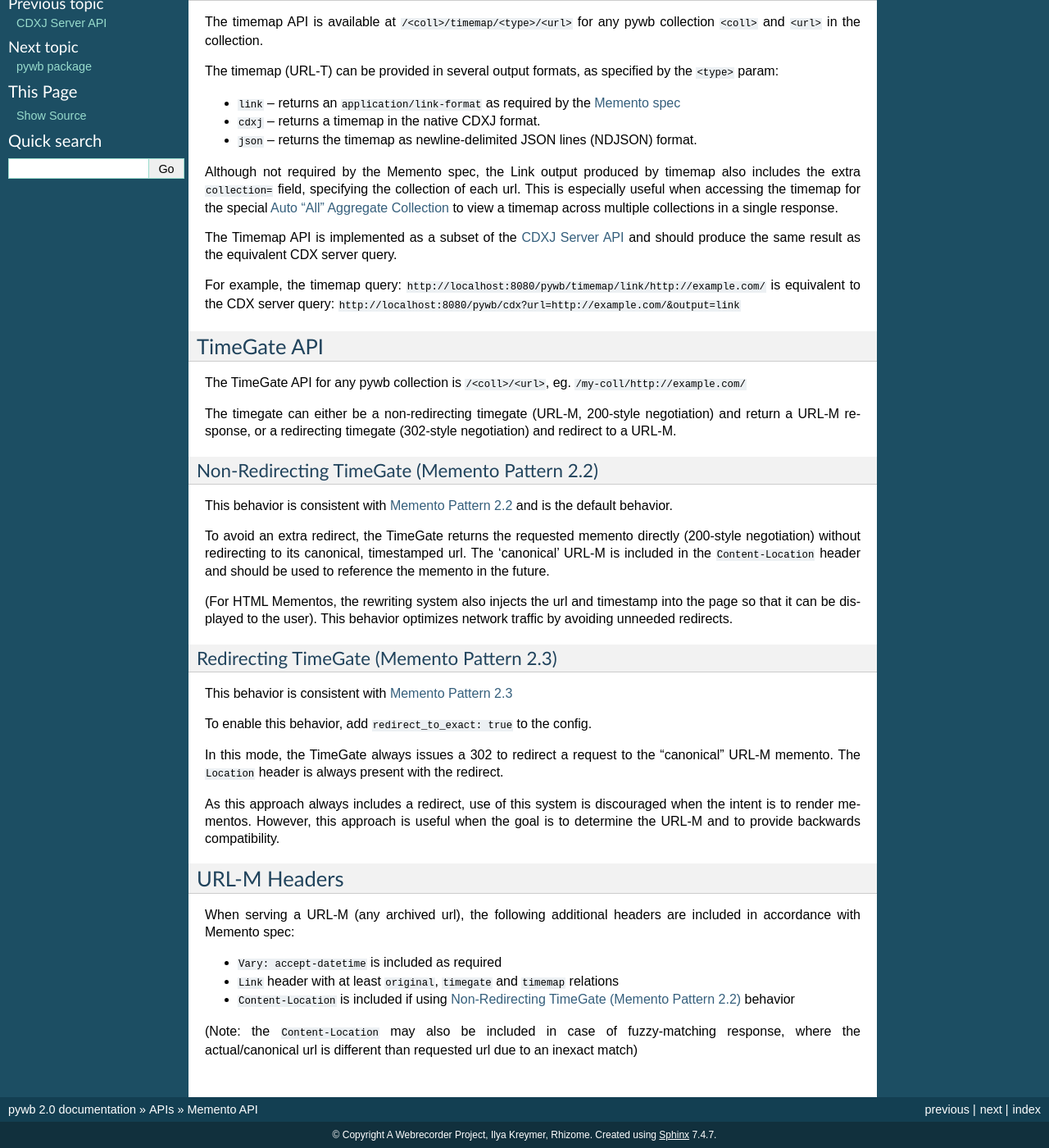
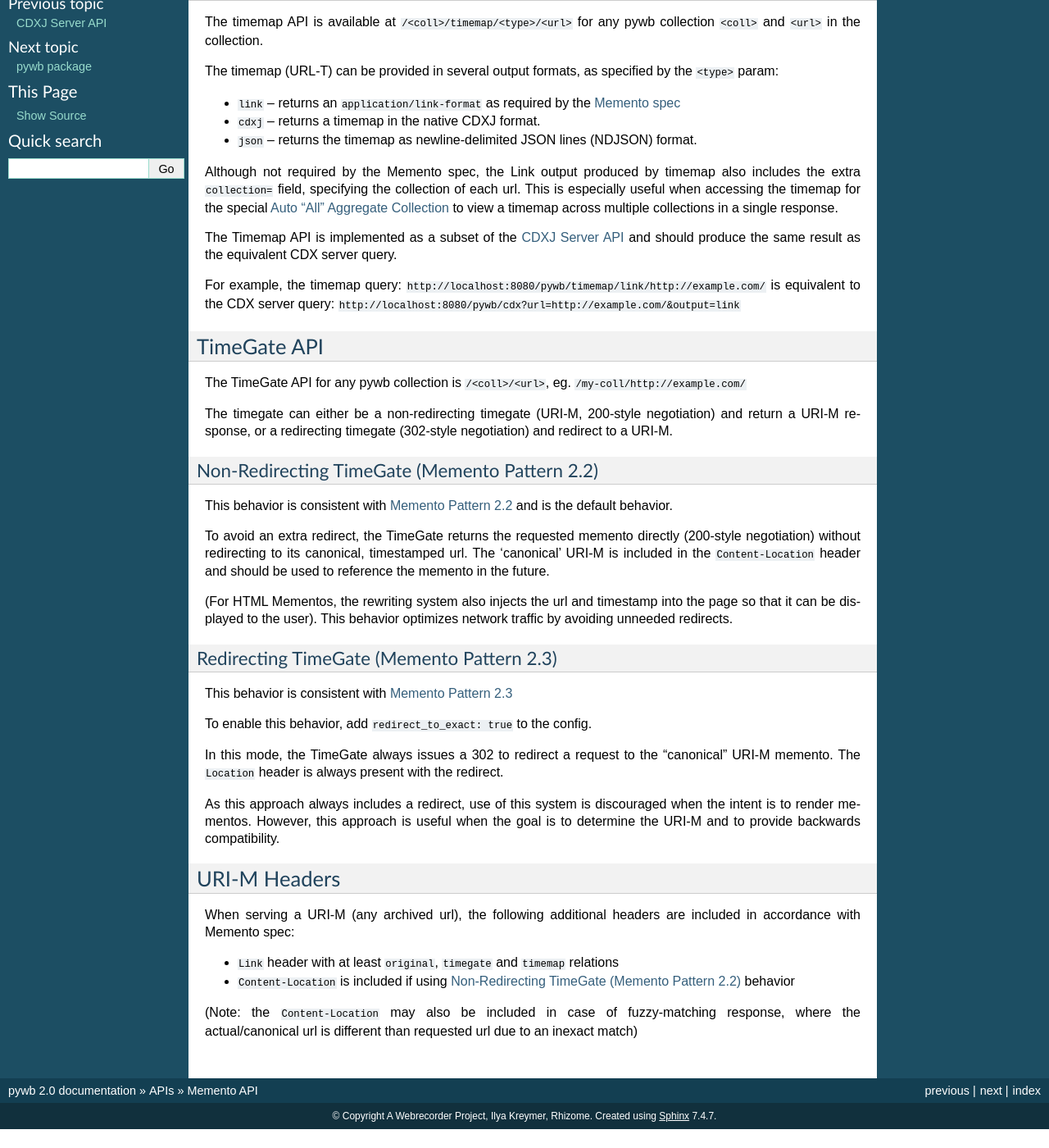
Before and after one commit to webrecorder/pywb, a Sphinx documentation site: the page built from docs/manual/memento.rst, in a window 1280 px wide and 1400 px high, scrolled down 251 px. Shown: the whole window at 82% size. Built offline with Sphinx 7.4.7, drawn with Linux system fonts in a browser that asks for light colours; pages that are not in the unit, such as notebooks, are missing from menus; after the commit the page ends 1628 px from its top, so only the background shows below that; some of the changed text lies outside the part shown.

Commit message:
docs: fix typos in memento docs (#307) - URI-M instead of URL-M - remove mention of vary: accept-datetime for URI-M

```diff
--- a/docs/manual/memento.rst
+++ b/docs/manual/memento.rst
@@ -38,7 +38,7 @@
 
 The TimeGate API for any pywb collection is ``/<coll>/<url>``, eg. ``/my-coll/http://example.com/``
 
-The timegate can either be a non-redirecting timegate (URL-M, 200-style negotiation) and return a URL-M response, or a redirecting timegate  (302-style negotiation) and redirect to a URL-M.
+The timegate can either be a non-redirecting timegate (URI-M, 200-style negotiation) and return a URI-M response, or a redirecting timegate  (302-style negotiation) and redirect to a URI-M.
 
 .. _memento-no-redirect:
 
@@ -48,7 +48,7 @@
 This behavior is consistent with `Memento Pattern 2.2 <https://tools.ietf.org/html/rfc7089#section-4.2.2>`_ and is the default behavior.
 
 To avoid an extra redirect, the TimeGate returns the requested memento directly (200-style negotiation) without redirecting to its canonical, timestamped url.
-The 'canonical' URL-M is included in the ``Content-Location`` header and should be used to reference the memento in the future.
+The 'canonical' URI-M is included in the ``Content-Location`` header and should be used to reference the memento in the future.
 
 
 (For HTML Mementos, the rewriting system also injects the url and timestamp into the page so that it can be displayed to the user). This behavior optimizes network traffic by avoiding unneeded redirects.
@@ -61,18 +61,17 @@
 
 To enable this behavior, add ``redirect_to_exact: true`` to the config.
 
-In this mode, the TimeGate always issues a 302 to redirect a request to the "canonical" URL-M memento. The ``Location`` header is always present
+In this mode, the TimeGate always issues a 302 to redirect a request to the "canonical" URI-M memento. The ``Location`` header is always present
 with the redirect.
 
-As this approach always includes a redirect, use of this system is discouraged when the intent is to render mementos. However, this approach is useful when the goal is to determine the URL-M and to provide backwards compatibility.
+As this approach always includes a redirect, use of this system is discouraged when the intent is to render mementos. However, this approach is useful when the goal is to determine the URI-M and to provide backwards compatibility.
 
 
-URL-M Headers
+URI-M Headers
 -------------
 
-When serving a URL-M (any archived url), the following additional headers are included in accordance with Memento spec:
+When serving a URI-M (any archived url), the following additional headers are included in accordance with Memento spec:
 
-* ``Vary: accept-datetime`` is included as required
 * ``Link`` header with at least ``original``, ``timegate`` and ``timemap`` relations
 * ``Content-Location`` is included if using :ref:`memento-no-redirect` behavior
 
```
